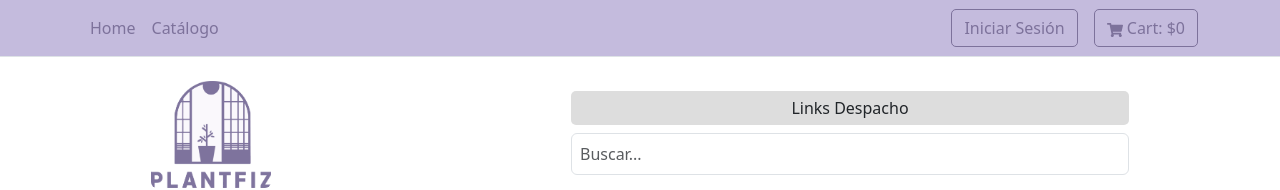
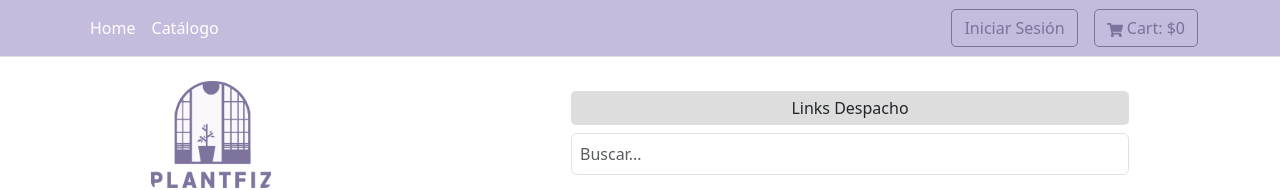
Before and after one commit to JaviVenegas/ProyectoFinal_PlantFiz, a React (Vite) app in the folder frontend/: page / in a window 1280 px wide. Shown: the top 190 px of the page. Built offline with nearby package versions, Linux system fonts and the light colour scheme.

Commit message:
modificando colores

```diff
--- a/frontend/src/components/Nav.jsx
+++ b/frontend/src/components/Nav.jsx
@@ -31,10 +31,10 @@ const CustomNav = () => {
       >
         <Container>
           <Nav>
-            <Nav.Link as={Link} to="/" className="nav-link-custom" style ={{color: "#7d729b"}}>
+            <Nav.Link as={Link} to="/" className="nav-link-custom" style ={{color: "#ffff"}}>
               Home
             </Nav.Link>
-            <Nav.Link as={Link} to="/catalogo" className="nav-link-custom" style ={{color: "#7d729b"}}>
+            <Nav.Link as={Link} to="/catalogo" className="nav-link-custom" style ={{color: "#ffff"}}>
               Catálogo
             </Nav.Link>
 
@@ -46,7 +46,7 @@ const CustomNav = () => {
                   )
                 }
                 className="nav-link-custom"
-                style ={{color: "#7d729b"}}
+                style ={{color: "#ffff"}}
               >
                 Perfil
               </Nav.Link>
```
